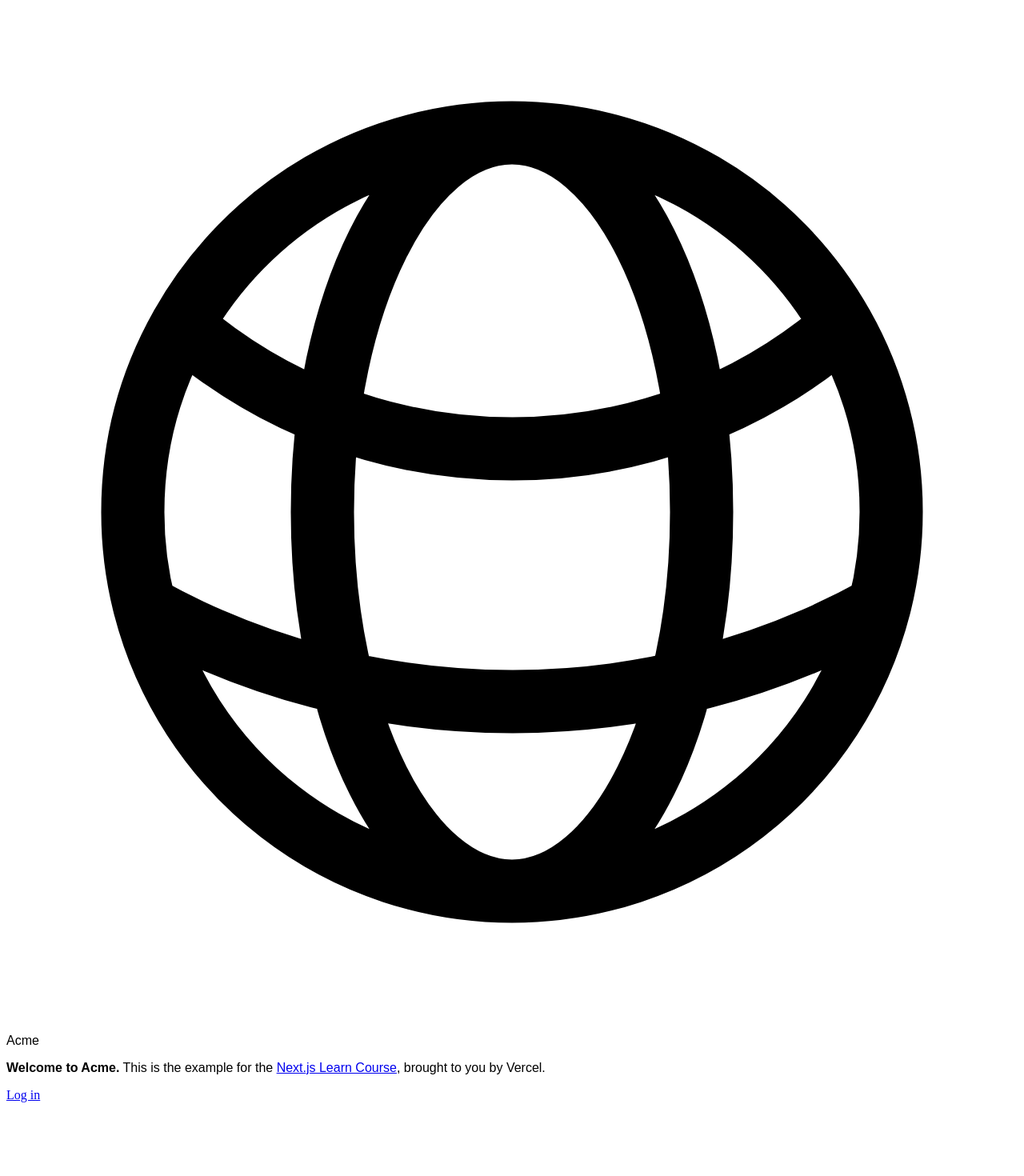
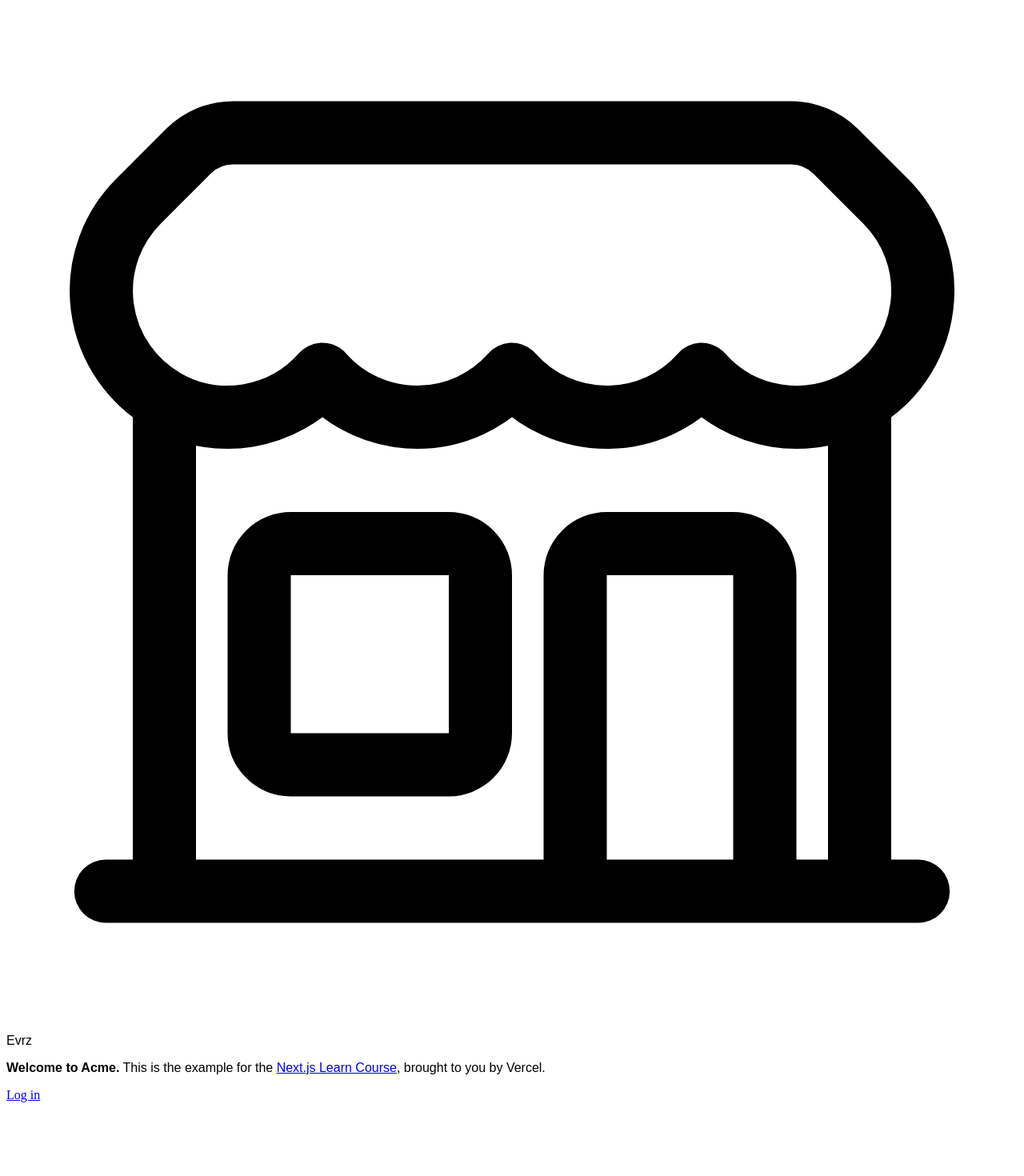
Before and after one commit to Robin-Kurian/next-dashboard, a Next.js app: page / in a window 1280 px wide. Shown: the top 1470 px of the page at 80% size. Built offline with nearby package versions, Linux system fonts and the light colour scheme; a web font is replaced by a local one.

Commit message:
Refactor AcmeLogo and SideNav components for improved branding and styling
- Updated AcmeLogo to replace GlobeAltIcon with BuildingStorefrontIcon and changed the displayed text from "Acme" to "Evrz".
- Modified SideNav to change the background color from blue to teal for better visual consistency.

```diff
--- a/app/ui/acme-logo.tsx
+++ b/app/ui/acme-logo.tsx
@@ -1,13 +1,16 @@
-import { GlobeAltIcon } from '@heroicons/react/24/outline';
-import { lusitana } from '@/app/ui/fonts';
+import {
+  GlobeAltIcon,
+  BuildingStorefrontIcon,
+} from "@heroicons/react/24/outline";
+import { lusitana } from "@/app/ui/fonts";
 
 export default function AcmeLogo() {
   return (
     <div
       className={`${lusitana.className} flex flex-row items-center leading-none text-white`}
     >
-      <GlobeAltIcon className="h-12 w-12 rotate-[15deg]" />
-      <p className="text-[44px]">Acme</p>
+      <BuildingStorefrontIcon className="h-12 w-12 rotate-[15deg]s mr-2 mb-2" />
+      <p className="text-[44px]">Evrz</p>
     </div>
   );
 }
```
Also changed, not shown: app/ui/dashboard/sidenav.tsx (+5 -5 lines).
